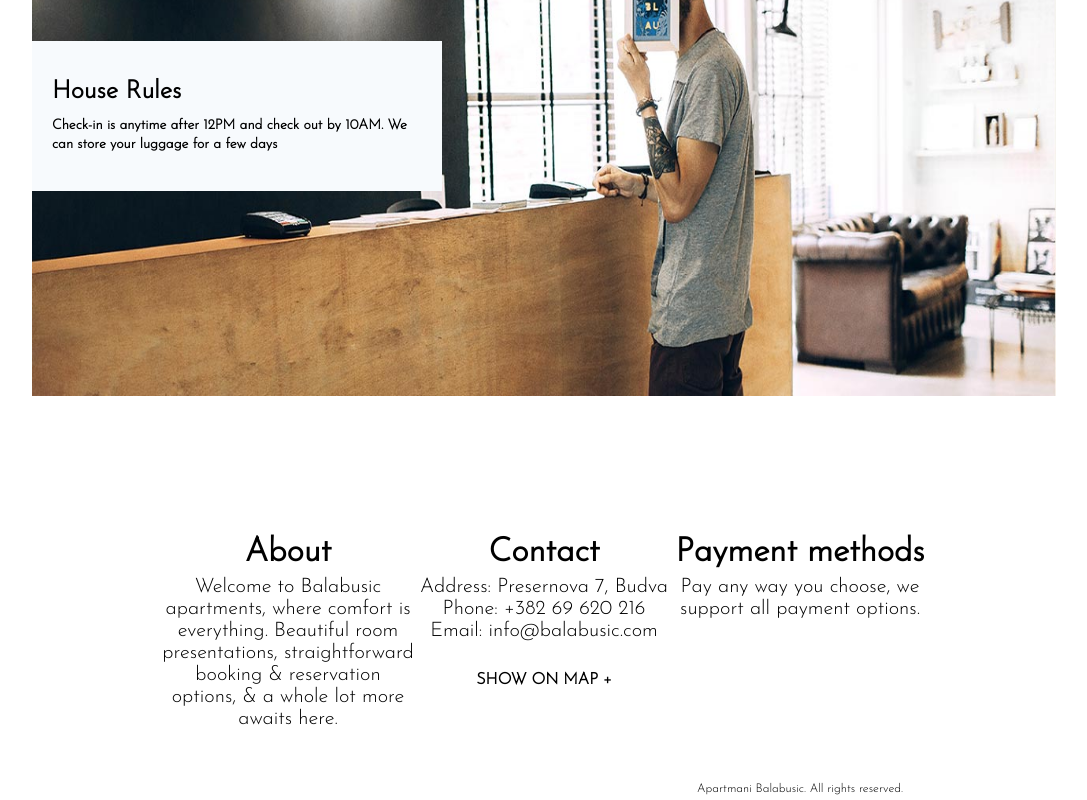
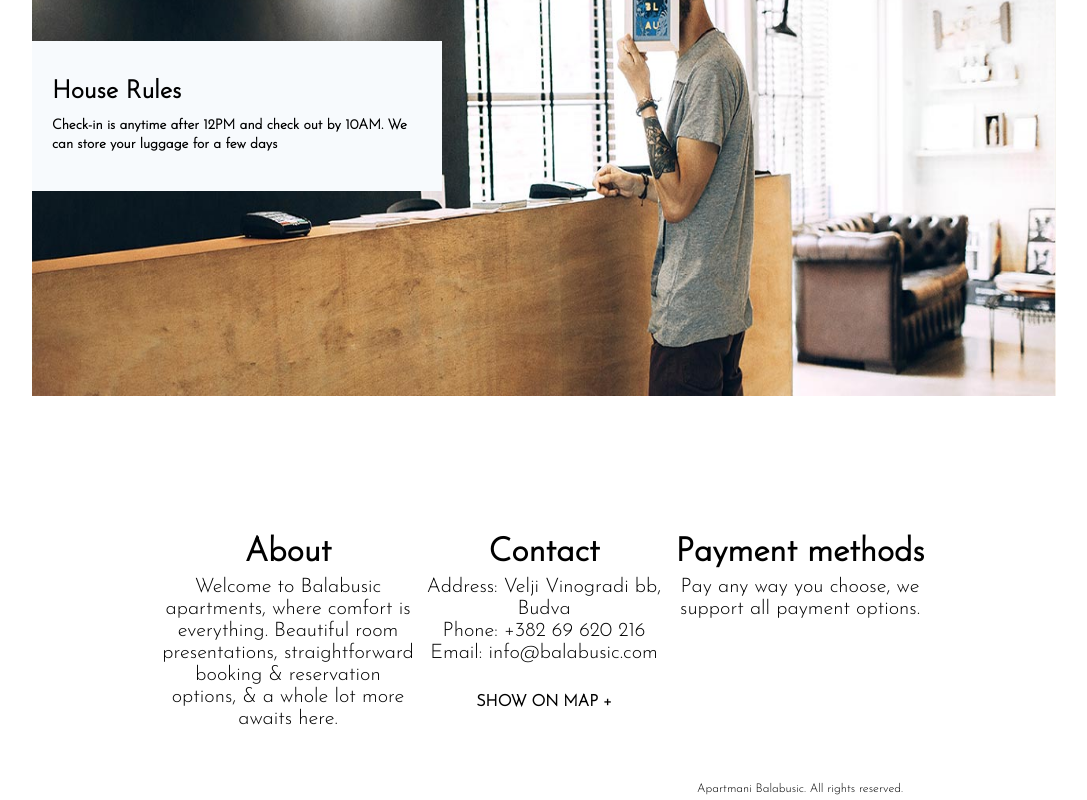
Before and after one commit to radomir-mijovic/balabusic_apartments, a Next.js app: page / in a window 1280 px wide. Shown: the part 3359-4159 px from the top of the page, without its empty margins (96-1183 px from the left). Built offline with nearby package versions, Linux system fonts and the light colour scheme; no server answers.

Commit message:
fix: fixed address

```diff
--- a/components/Footer/Footer.js
+++ b/components/Footer/Footer.js
@@ -1,59 +1,57 @@
-import React from 'react';
-import {FooterStyled} from "./FooterStyled";
-import {motion} from "framer-motion";
-import {useRouter} from "next/router";
+import React from "react";
+import { FooterStyled } from "./FooterStyled";
+import { motion } from "framer-motion";
+import { useRouter } from "next/router";
 
 const Footer = () => {
-    const router = useRouter()
-    const google_map_location = 'https://www.google.com/maps/place/Apartments+Balabusic/@42.2887965,18.846914,17z/data=!4m12!1m6!3m5!1s0x134dd5cb7cfd2a9d:0xba3acf5469ad1a69!2sApartments+Balabusic!8m2!3d42.2887943!4d18.8481074!3m4!1s0x134dd5cb7cfd2a9d:0xba3acf5469ad1a69!8m2!3d42.2887943!4d18.8481074'
+  const router = useRouter();
+  const google_map_location =
+    "https://www.google.com/maps/place/Apartments+Balabusic/@42.2887965,18.846914,17z/data=!4m12!1m6!3m5!1s0x134dd5cb7cfd2a9d:0xba3acf5469ad1a69!2sApartments+Balabusic!8m2!3d42.2887943!4d18.8481074!3m4!1s0x134dd5cb7cfd2a9d:0xba3acf5469ad1a69!8m2!3d42.2887943!4d18.8481074";
 
   return (
     <FooterStyled>
       <div className="section-info">
         <div className="about">
-                    <h3 className='section__h3'>About</h3>
-                    <p className='section__p'>
+          <h3 className="section__h3">About</h3>
+          <p className="section__p">
             Welcome to Balabusic apartments, where comfort is everything.
-                        Beautiful room presentations, straightforward
-                        booking & reservation options, & a whole lot more awaits here.
+            Beautiful room presentations, straightforward booking & reservation
+            options, & a whole lot more awaits here.
           </p>
         </div>
         <div className="contact">
-                    <h3 className='section__h3'>Contact</h3>
-                    <p className='section__p'>
-                        Address: Presernova 7, Budva
-                    </p>
-                    <a style={{textDecoration: "none", color: "black"}}
-                       href="tel:+382 69 620 216">
-                        <p className='section__p'>
-                            Phone: +382 69 620 216
-                        </p>
+          <h3 className="section__h3">Contact</h3>
+          <p className="section__p">Address: Velji Vinogradi bb, Budva</p>
+          <a
+            style={{ textDecoration: "none", color: "black" }}
+            href="tel:+382 69 620 216"
+          >
+            <p className="section__p">Phone: +382 69 620 216</p>
           </a>
-                    <a style={{textDecoration: "none", color: "black"}}
-                       href="mailto: info@balabusic.com">
-                    <p className='section__p'>
-                        Email: info@balabusic.com
-                    </p>
+          <a
+            style={{ textDecoration: "none", color: "black" }}
+            href="mailto: info@balabusic.com"
+          >
+            <p className="section__p">Email: info@balabusic.com</p>
           </a>
           <motion.h4
             onClick={() => router.push(google_map_location)}
-                        whileHover={{scale: 1.1}}
-                        whileTap={{scale: .95}}
-                        transition={{duration: .2}}
-                        className="show-on-map">
+            whileHover={{ scale: 1.1 }}
+            whileTap={{ scale: 0.95 }}
+            transition={{ duration: 0.2 }}
+            className="show-on-map"
+          >
             SHOW ON MAP +
           </motion.h4>
         </div>
         <div className="payment">
-                    <h3 className='section__h3'>Payment methods</h3>
-                    <p className='section__p'>
+          <h3 className="section__h3">Payment methods</h3>
+          <p className="section__p">
             Pay any way you choose, we support all payment options.
           </p>
         </div>
       </div>
-            <div className="rights">
-                Apartmani Balabusic. All rights reserved.
-            </div>
+      <div className="rights">Apartmani Balabusic. All rights reserved.</div>
     </FooterStyled>
   );
 };
```
Lines whose indentation alone changed are shown as unchanged.
